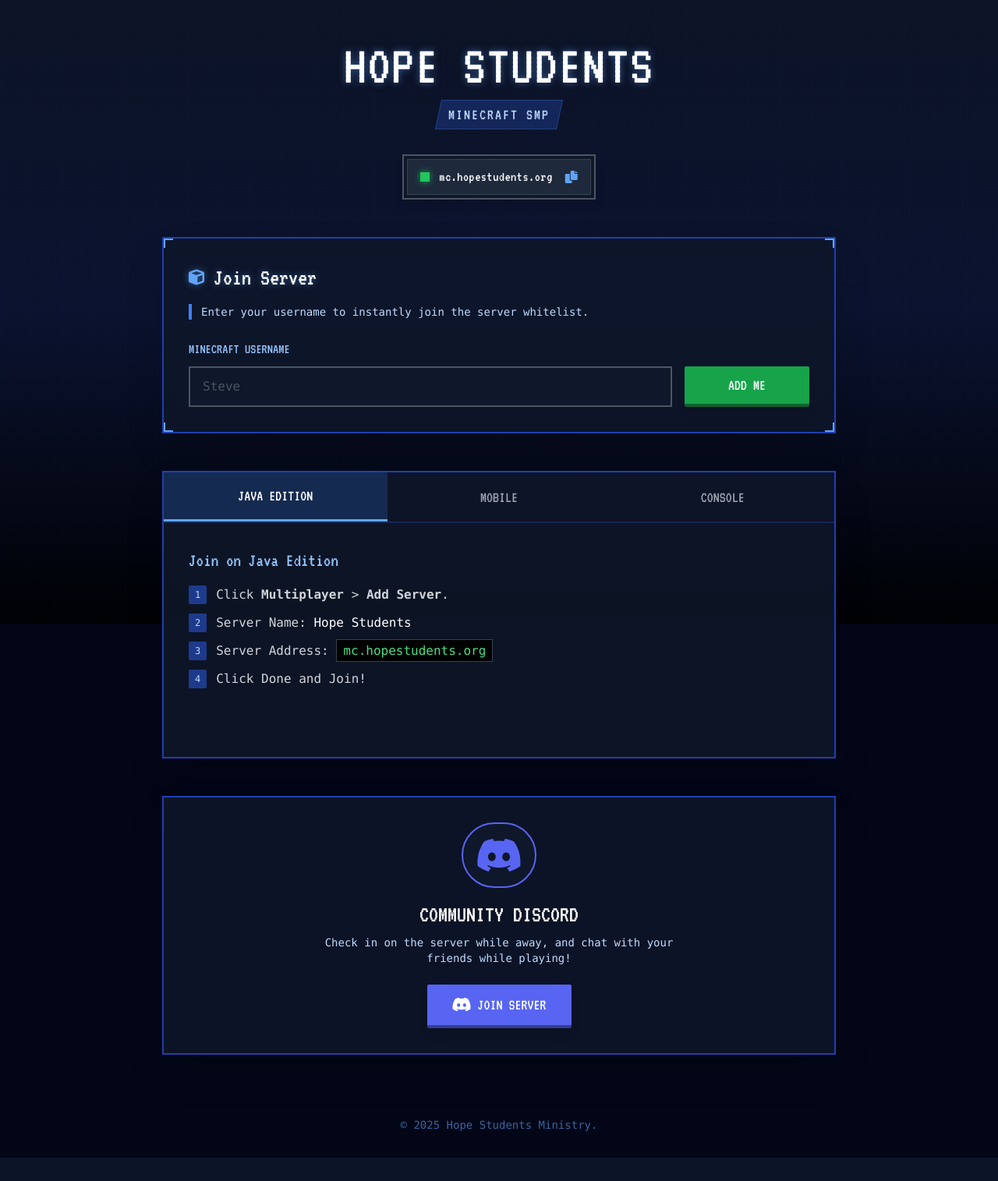
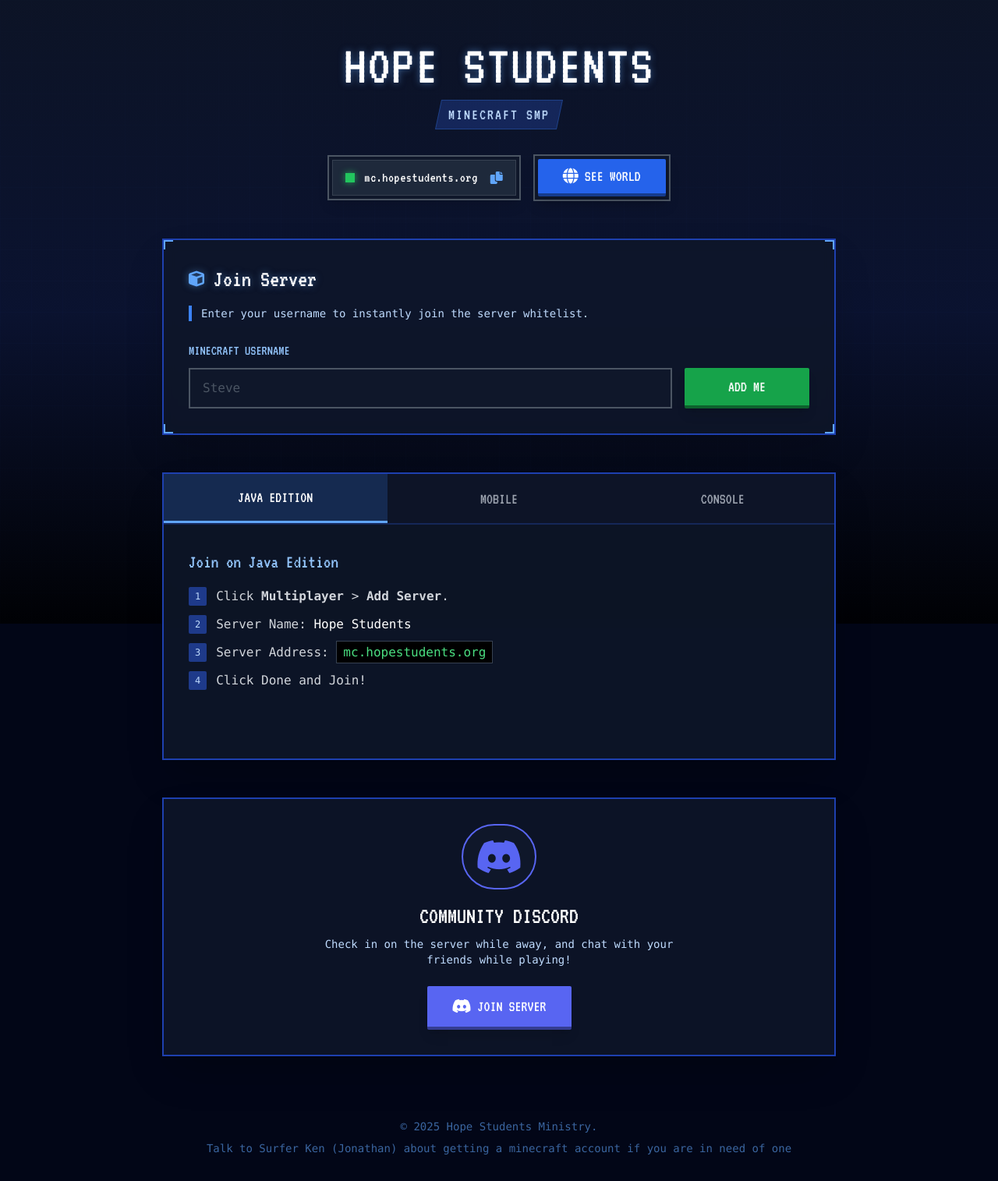
Before and after one commit to Flexingg/Minecraft-Website-Hope-Students, a Flask app: page / in a window 1280 px wide. Shown: the whole page at 78% size. Before the commit the page ends 1485 px from the top, so only its background shows below. Run offline with Flask 3, Linux system fonts and the light colour scheme; some libraries are stand-ins or nearby versions.

Commit message:
Added note and BlueMap support

```diff
--- a/templates/index.html
+++ b/templates/index.html
@@ -92,6 +92,12 @@
                             <i class="fas fa-copy"></i>
                         </button>
                     </div>
+                </div>
+                <!-- New World Map Button -->
+                <div class="inline-flex items-center bg-slate-900 px-1 py-1 border-2 border-gray-600 shadow-lg max-w-md w-full md:w-auto">
+                    <a href="#" id="bluemap-link" target="_blank" class="mc-btn bg-blue-600 hover:bg-blue-500 text-white font-mc text-xl py-2 px-8 shadow-lg flex items-center justify-center w-full">
+                        <i class="fas fa-globe mr-2"></i> SEE WORLD
+                    </a>
                 </div>
             </div>
         </div>
@@ -243,6 +249,7 @@
 
     <footer class="text-center text-blue-400/60 text-sm py-8 font-mono">
         &copy; 2025 Hope Students Ministry.
+        <p class="mt-2">Talk to Surfer Ken (Jonathan) about getting a minecraft account if you are in need of one</p>
     </footer>
 
     <script>
@@ -323,6 +330,15 @@
                 btn.innerHTML = originalText;
             }
         }
+
+        // Set the BlueMap link dynamically
+        document.addEventListener('DOMContentLoaded', () => {
+            const bluemapLink = document.getElementById('bluemap-link');
+            if (bluemapLink) {
+                const currentHost = window.location.hostname;
+                bluemapLink.href = `http://${currentHost}:8100`;
+            }
+        });
     </script>
 </body>
 </html>
```
